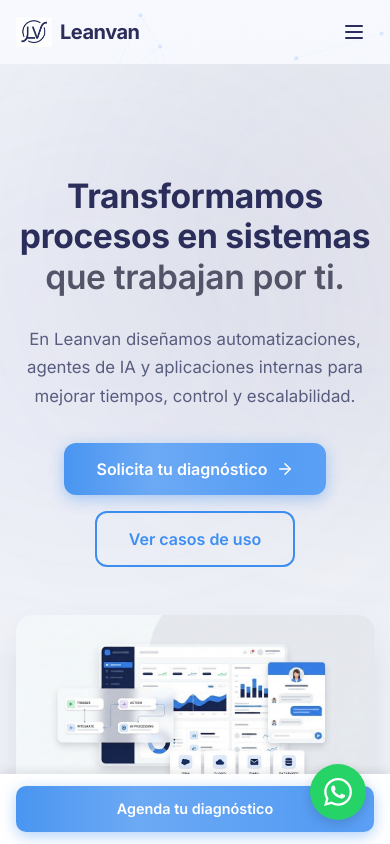
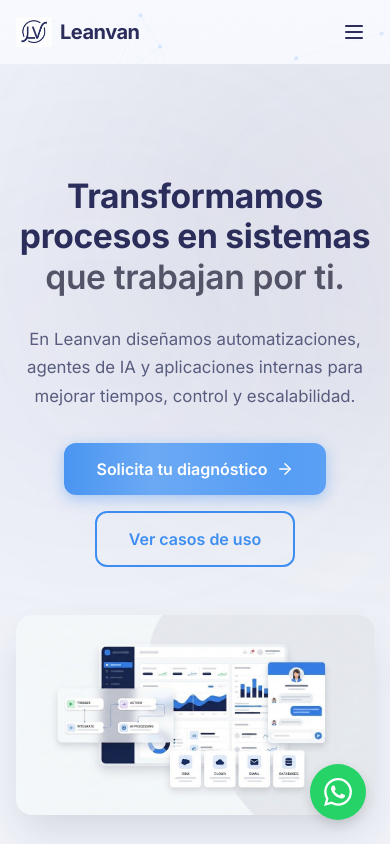
Before and after one commit to rodrigogilga/lean-vantage-hub, a Next.js app: page / in a window 390 px wide. Shown: the top 844 px of the page. Built offline with nearby package versions, Linux system fonts and the light colour scheme.

Commit message:
Remove sticky mobile CTA button that overlapped WhatsApp button

```diff
--- a/app/layout.tsx
+++ b/app/layout.tsx
@@ -5,7 +5,6 @@ import Navbar from '@/components/Navbar'
 import Footer from '@/components/Footer'
 import WhatsAppButton from '@/components/WhatsAppButton'
 import ParticleBackground from '@/components/ParticleBackground'
-import StickyMobileCTA from '@/components/StickyMobileCTA'
 
 const inter = Inter({ subsets: ['latin'], variable: '--font-inter' })
 
@@ -110,7 +109,6 @@ export default function RootLayout({
           <main className="pt-16">{children}</main>
           <Footer />
           <WhatsAppButton />
-          <StickyMobileCTA />
         </div>
       </body>
     </html>
```
